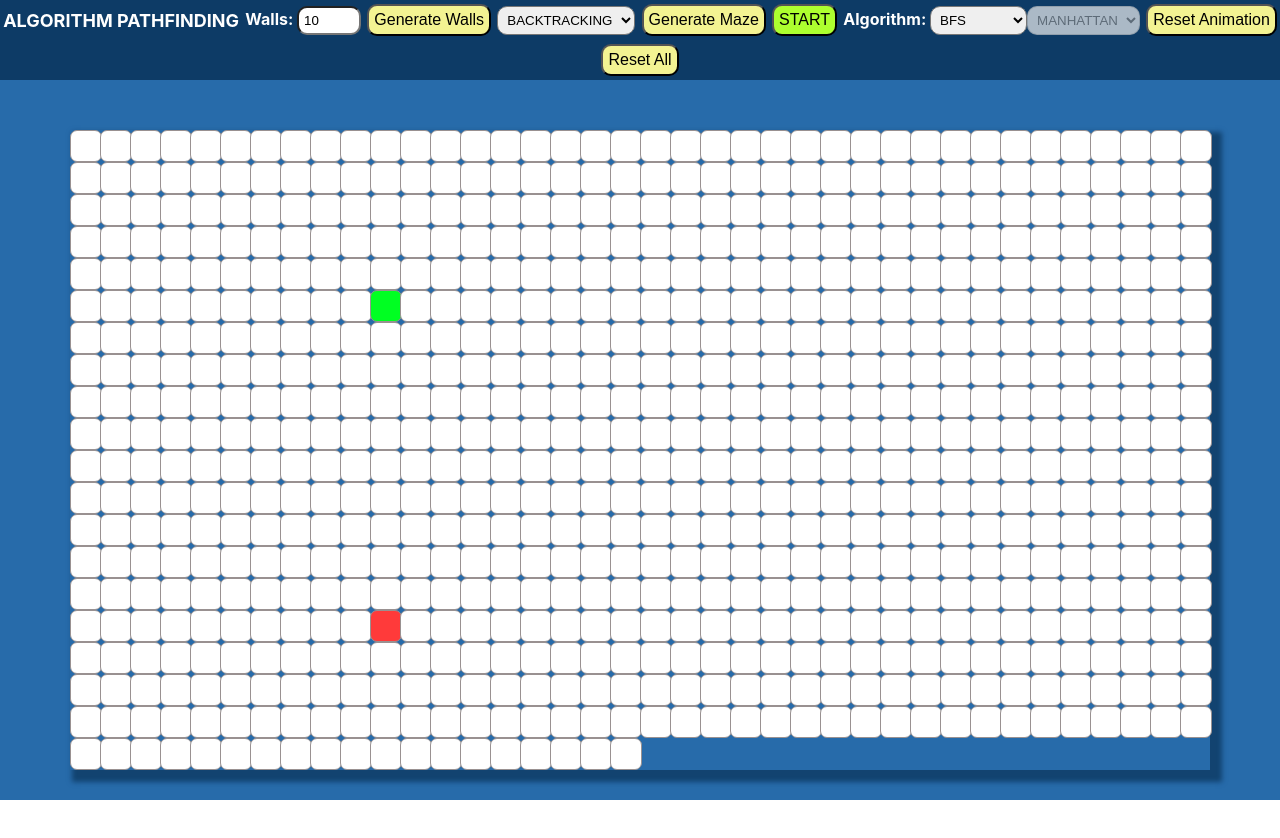
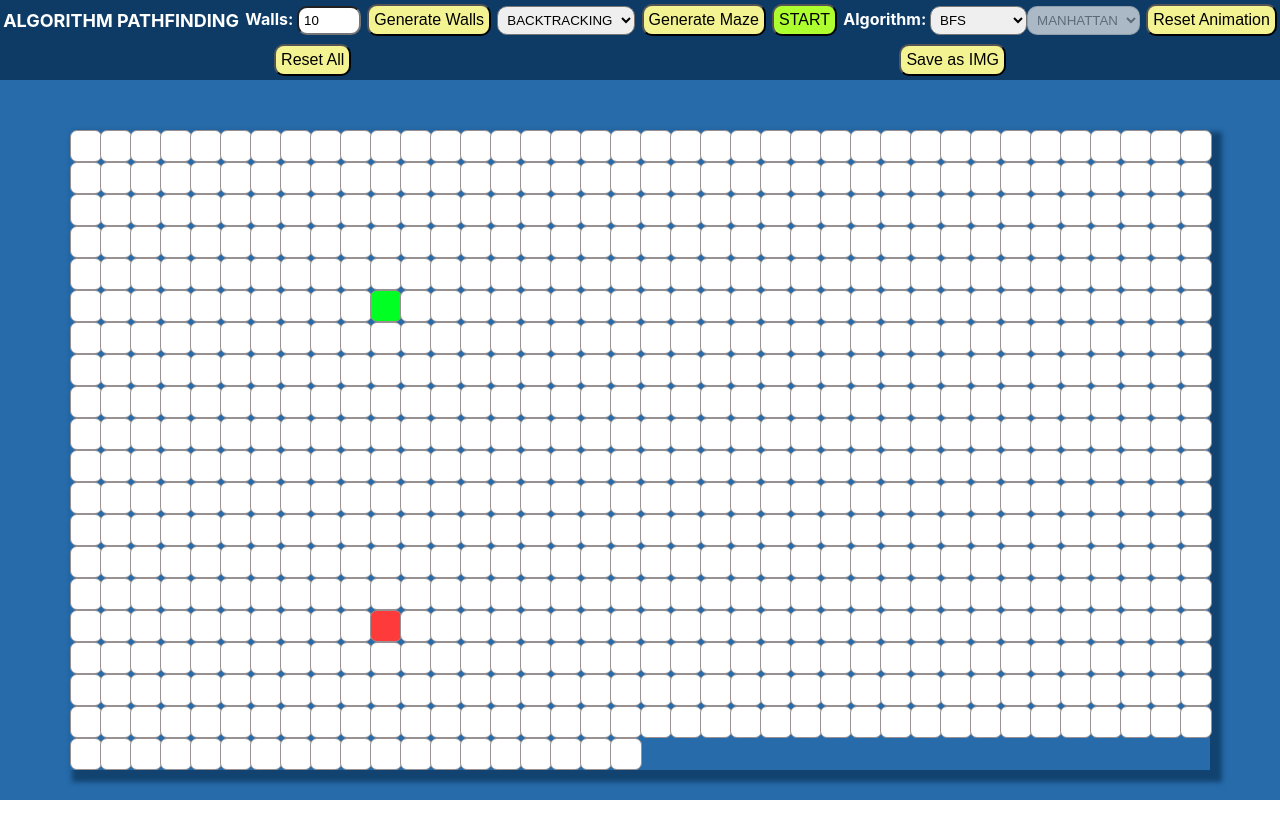
Before and after one commit to nicolosponziello/pathfinding-visualizer-react, a React (Create React App) app: page / in a window 1280 px wide. Shown: the top 838 px of the page. Built offline with nearby package versions, Linux system fonts and the light colour scheme.

Commit message:
setup export controls

```diff
--- a/src/components/Grid/Grid.component.tsx
+++ b/src/components/Grid/Grid.component.tsx
@@ -1,4 +1,4 @@
-import React, { useState } from "react";
+import React, { useRef, useState } from "react";
 import { H_CELLS_NUM, SQUARE_WIDTH, V_CELLS_NUM } from "../../constants";
 import Node from "../Node/node.component";
 import { produce } from "immer";
@@ -25,6 +25,10 @@ import { MazeGenAlgorithms } from "../../algorithms/maze-generation/MazeGenerati
 
 
 import { version } from "../../../package.json";
+import {
+  exportComponentAsJPEG,
+  exportComponentAsPNG,
+} from "react-component-export-image";
 
 
 const generateEmptyGrid = () => {
@@ -60,6 +64,8 @@ export const Grid = () => {
   const [isDraggingEnd, setIsDraggingEnd] = useState(false);
   const [isDraggingWall, setIsDraggingWall] = useState(false);
   const [isAnimating, setIsAnimating] = useState(false);
+
+  const gridRef = useRef<HTMLDivElement>(null);
 
   window.addEventListener('mouseup', () => {
     setIsDraggingStart(false);
@@ -191,6 +197,10 @@ export const Grid = () => {
     });
   };
 
+  const savePNG = () => {
+    exportComponentAsJPEG(gridRef);
+  };
+
   return (
     <>
       <Header
@@ -199,10 +209,12 @@ export const Grid = () => {
         resetAll={resetAll}
         randomWalls={addRandomWalls}
         generateMaze={generateMaze}
+        saveIMG={savePNG}
       />
 
       <div className="container">
         <div
+          ref={gridRef}
           className="grid"
           style={{
             display: "grid",
--- a/src/components/Header/header.component.tsx
+++ b/src/components/Header/header.component.tsx
@@ -9,6 +9,7 @@ interface Props {
   resetAnimation: () => void;
   resetAll: () => void;
   generateMaze: (algo: MazeGenAlgorithms) => void;
+  saveIMG: () => void;
 }
 
 const Header = (props: Props) => {
@@ -91,6 +92,9 @@ const Header = (props: Props) => {
         <button className="button" onClick={props.resetAll}>
           Reset All
         </button>
+        <button className="button" onClick={props.saveIMG}>
+          Save as IMG
+        </button>
       </div>
     </>
   );
```
